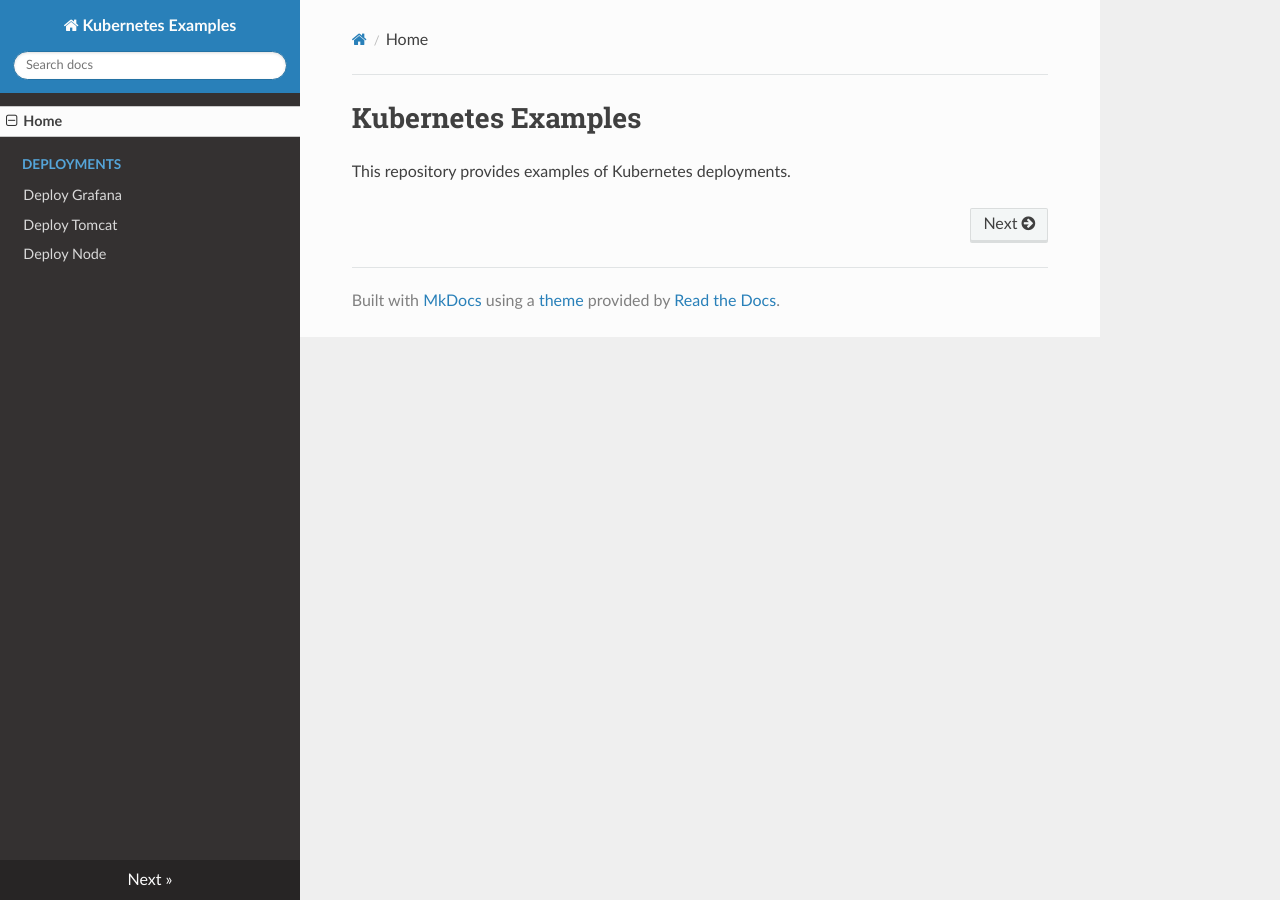
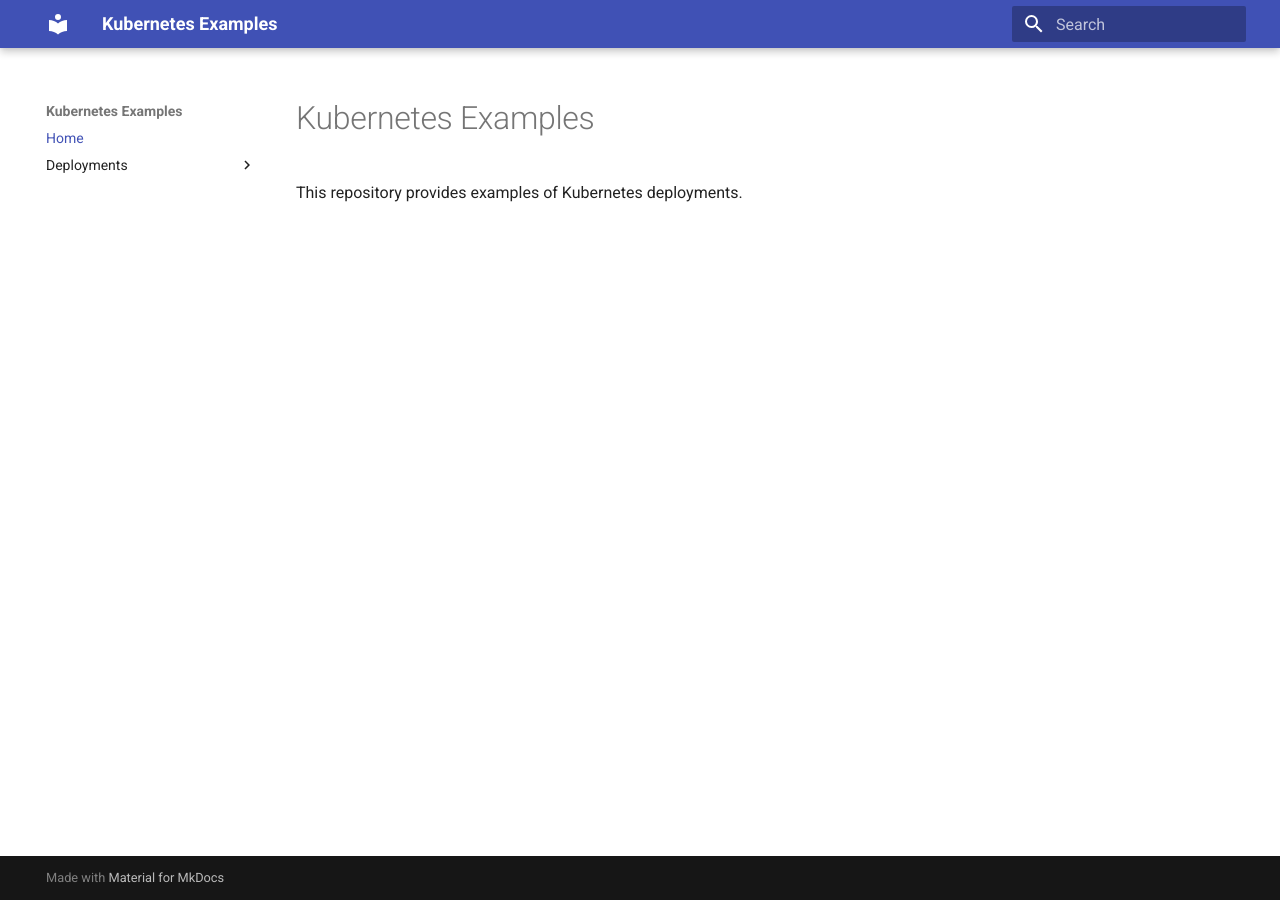
Before and after one commit to CodedByHasan/kubernetes-examples, an MkDocs documentation site: the page built from docs/index.md, in a window 1280 px wide. Built offline with MkDocs 1.6.1 and Material for MkDocs 9.7.7, drawn with Linux system fonts in a browser that asks for light colours; nearby versions of some CDN libraries.

Commit message:
feat: using new them. update requirements.txt

```diff
--- a/mkdocs.yml
+++ b/mkdocs.yml
@@ -6,5 +6,4 @@ nav:
       - deployments/deploy-tomcat.md
       - deployments/deploy-node.md
 theme:
-  name: readthedocs
-  color_mode: dark
+  name: material
--- a/requirements.txt
+++ b/requirements.txt
@@ -1 +1,2 @@
 mkdocs==1.6.1
+mkdocs-material==9.5.39
```
